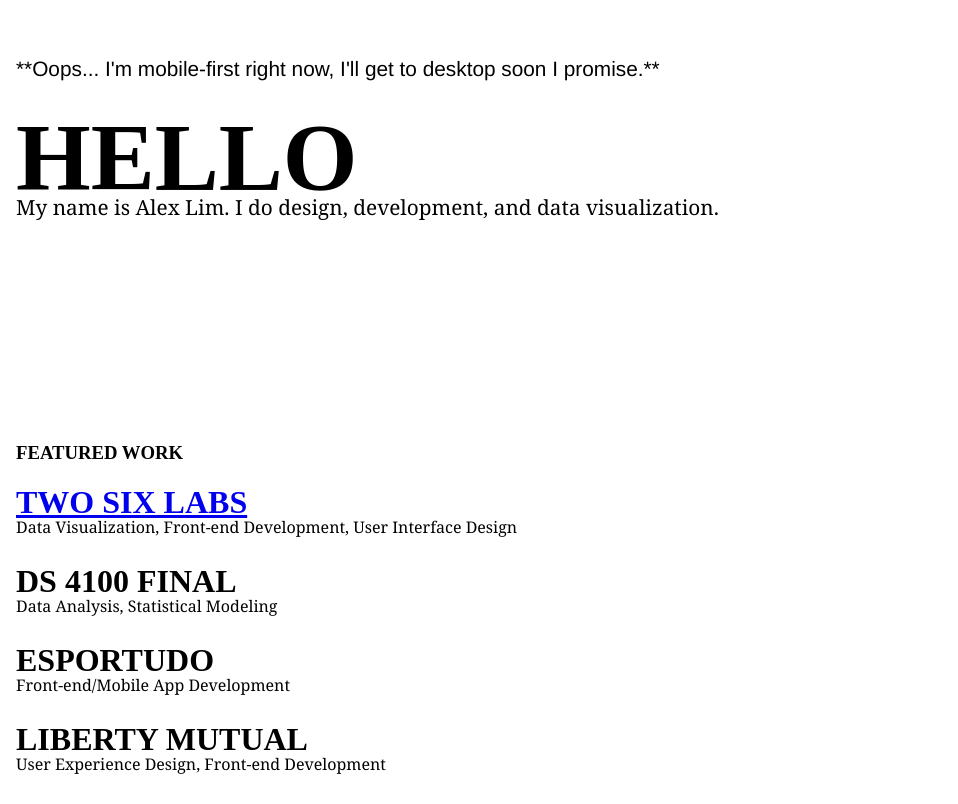
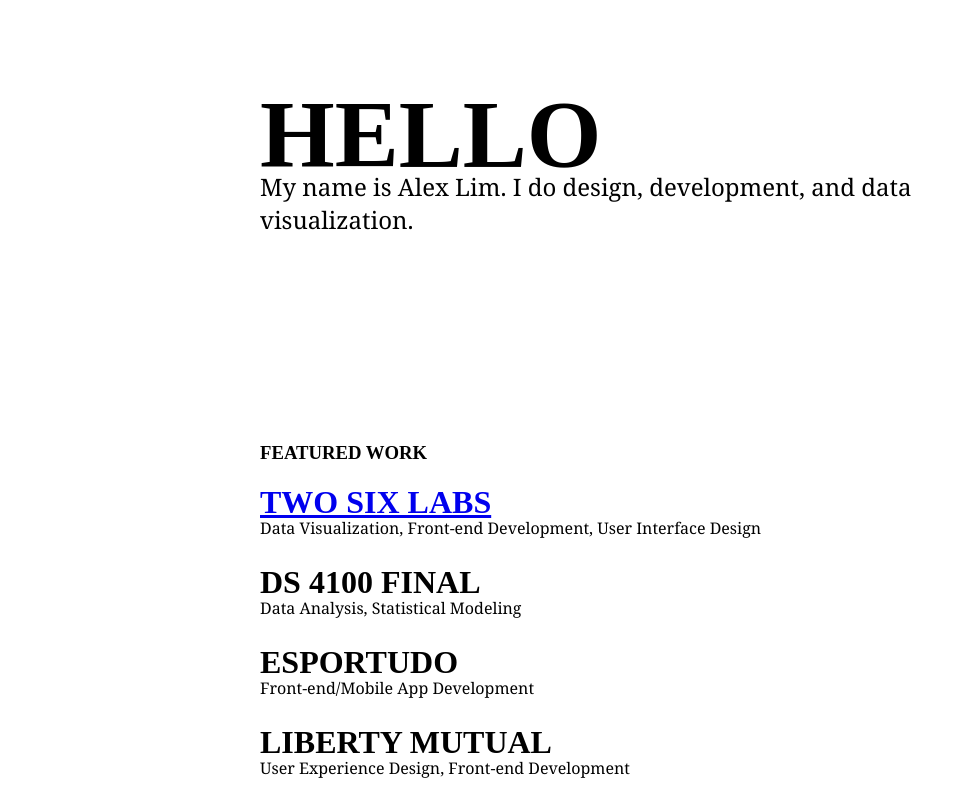
Before and after one commit to alexanderlim9/portfolio-v2, a website: page app/index.html in a window 1280 px wide. Shown: the part 105-909 px from the top of the page, without its empty margins (0-958 px from the left). Before the commit the page ends 880 px from the top, so only its background shows below. Drawn offline with Linux system fonts and the light colour scheme.

Commit message:
add desktop media query

```diff
--- a/app/index.html
+++ b/app/index.html
@@ -18,8 +18,6 @@
 <body>
 <div class="hero">
     <div class="hero-text">
-        <p id="desktop-flag">**Oops... I'm mobile-first right now, I'll get to desktop soon I promise.**</p>
-
         <h1>Hello</h1>
         <p>My name is Alex Lim. I do design, development, and data visualization.</p>
     </div>
@@ -62,6 +60,7 @@
 <!--</div>-->
 <!--</div>-->
 <div class="work">
+    <div class="work-wrapper">
         <h3>Featured Work</h3>
         <div class="project-cover">
             <a class="project-link" href="projects/twosix.html"><h2>Two Six Labs</h2></a>
@@ -88,5 +87,6 @@
             </div>
         </div>
     </div>
+</div>
 </body>
 </html>
--- a/app/less/style.less
+++ b/app/less/style.less
@@ -1,4 +1,7 @@
 @container-width: 90%;
+@wrapper-width-tablet: 655px;
+@wrapper-width-desktop: 760px;
+
 
 html, body {
   //font-family: "PT Serif";
@@ -16,8 +19,6 @@
 }
 
 h1, h2 {
-  //font-family: "Proxima Nova Extra Condensed";
-  //font-family: "Avenir Next Condensed";
   font-weight: 800;
   margin: 20px 0px 0px 0px;
 }
@@ -38,11 +39,11 @@
   display: flex;
   height: 66%;
   //margin: 0px 15px;
-  justify-content: flex-start;
+  justify-content: center;
   align-items: center;
 
   .hero-text {
-    //width: 80%;
+    width: @wrapper-width-tablet;
 
     p {
       font-size: 1.3em;
@@ -117,16 +118,44 @@
         }
       }
     }
+    .hero {
+      display: flex;
+      height: 66%;
+      //margin: 0px 15px;
+      justify-content: flex-start;
+      align-items: center;
+
+      .hero-text {
+        //width: 80%;
+
+        p {
+          font-size: 1.3em;
+          margin-top: -20px;
+        }
+      }
+    }
   }
 }
 
 .work {
-  margin-bottom: 250px;
-  .project-cover {
-    margin-bottom: 25px;
-    .project-details {
-      p {
-        margin-top: -5px;
+  display: flex;
+  justify-content: center;
+  margin-bottom: 225px;
+  .work-wrapper {
+    width: @wrapper-width-tablet;
+
+    h3 {
+      margin-bottom: 0px;
+    }
+    .project-cover {
+      margin-bottom: 25px;
+      a:visited {
+        color: black;
+      }
+      .project-details {
+        p {
+          margin-top: -4px;
+        }
       }
     }
   }
@@ -150,14 +179,11 @@
 }
 
 @media (min-width: 750px) {
-  .hero {
-    .hero-text {
-      #desktop-flag {
-        font-family: Helvetica;
-        display: block;
-      }
-    }
-  }
+  //.hero {
+  //  .hero-text {
+  //
+  //  }
+  //}
 
   .about {
     flex-direction: row;
@@ -172,3 +198,25 @@
     }
   }
 }
+
+@media (min-width: 960px) {
+  .hero {
+    .hero-text {
+      width: @wrapper-width-desktop;
+      p {
+        font-size: 1.5em;
+      }
+      #desktop-flag {
+        font-family: Helvetica;
+        display: none;
+      }
+
+    }
+  }
+
+  .work {
+    .work-wrapper {
+      width: @wrapper-width-desktop
+    }
+  }
+}
```
Also changed, not shown: app/css/style.css. Lines whose indentation alone changed are shown as unchanged.
